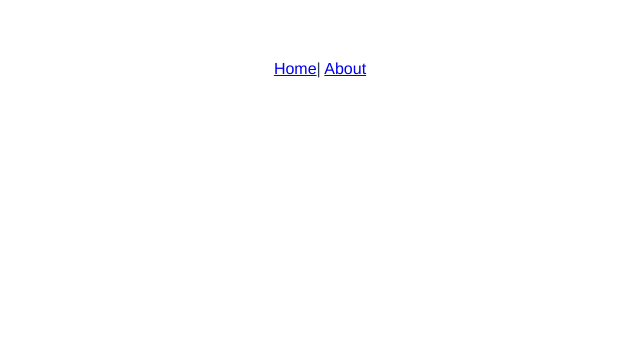
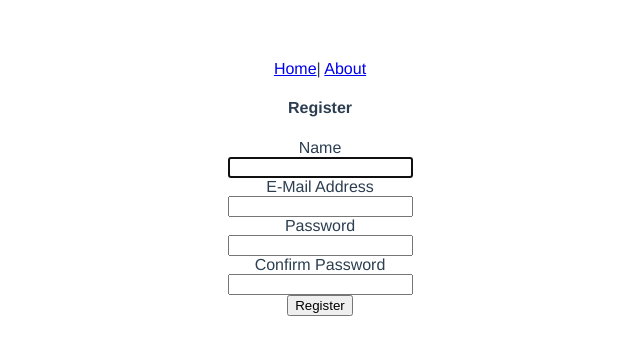
Before and after one commit to rcoppy/menu-qr-client-customer, a Vue app: page /register in a window 1280 px wide. Shown: the top 354 px of the page, without its empty margins (320-960 px from the left). Built offline with nearby package versions, Linux system fonts and the light colour scheme.

Commit message:
basic login functionality

```diff
--- a/src/App.vue
+++ b/src/App.vue
@@ -3,10 +3,41 @@
     <div id="nav">
       <router-link to="/">Home</router-link>|
       <router-link to="/about">About</router-link>
+      <span v-if="isLoggedIn">
+        |
+        <a @click="logout">Logout</a>
+      </span>
     </div>
     <router-view />
   </div>
 </template>
+
+<script>
+export default {
+  computed: {
+    isLoggedIn: function() {
+      return this.$store.getters.isLoggedIn;
+    }
+  },
+  methods: {
+    logout: function() {
+      this.$store.dispatch("logout").then(() => {
+        this.$router.push("/login");
+      });
+    }
+  },
+  created: function() {
+    this.$http.interceptors.response.use(undefined, function(err) {
+      return new Promise(function(resolve, reject) {
+        if (err.status === 401 && err.config && !err.config.__isRetryRequest) {
+          this.$store.dispatch(logout);
+        }
+        throw err;
+      });
+    });
+  }
+};
+</script>
 
 <style>
 #app {
--- /dev/null
+++ b/src/components/Login.vue
@@ -0,0 +1,36 @@
+<template>
+  <div>
+    <form class="login" @submit.prevent="login">
+      <h1>Sign in</h1>
+      <label>Email</label>
+      <input required v-model="user.email" type="email" placeholder="Name" />
+      <label>Password</label>
+      <input required v-model="user.password" type="password" placeholder="Password" />
+      <hr />
+      <button type="submit">Login</button>
+    </form>
+  </div>
+</template>
+
+<script>
+export default {
+  data() {
+    return {
+      user: {
+        email: "",
+        password: ""
+      }
+    };
+  },
+  methods: {
+    login: function() {
+      let email = this.email;
+      let password = this.password;
+      this.$store
+        .dispatch("login", { user: this.user })
+        .then(() => this.$router.push("/"))
+        .catch(err => console.log(err));
+    }
+  }
+};
+</script>
--- /dev/null
+++ b/src/components/Register.vue
@@ -0,0 +1,56 @@
+<template>
+  <div>
+    <h4>Register</h4>
+    <form @submit.prevent="register">
+      <label for="name">Name</label>
+      <div>
+        <input id="name" type="text" v-model="user.name" required autofocus />
+      </div>
+
+      <label for="email">E-Mail Address</label>
+      <div>
+        <input id="email" type="email" v-model="user.email" required />
+      </div>
+
+      <label for="password">Password</label>
+      <div>
+        <input id="password" type="password" v-model="user.password" required />
+      </div>
+
+      <label for="password-confirm">Confirm Password</label>
+      <div>
+        <input id="password-confirm" type="password" v-model="user.password_confirmation" required />
+      </div>
+
+      <div>
+        <button type="submit">Register</button>
+      </div>
+    </form>
+  </div>
+</template>
+
+<script>
+export default {
+  data() {
+    return {
+      user: {
+        name: "",
+        email: "",
+        password: "",
+        password_confirmation: ""
+      }
+    };
+  },
+  methods: {
+    register: function() {
+      let data = {
+        user: this.user
+      };
+      this.$store
+        .dispatch("register", data)
+        .then(() => this.$router.push("/"))
+        .catch(err => console.log(err));
+    }
+  }
+};
+</script>
--- /dev/null
+++ b/src/components/Secure.vue
@@ -0,0 +1,5 @@
+<template>
+  <div>
+    <h1>This page is protected by auth</h1>
+  </div>
+</template>
--- a/src/components/SignInForm.vue
+++ b/src/components/SignInForm.vue
@@ -20,10 +20,11 @@
   },
   methods: {
     login() {
-      if (this.user.username != "" && this.user.password != "") {
-        this.$store.dispatch('login', { email, password })
-       .then(() => this.$router.push('/'))
-       .catch(err => console.log(err))
+      if (this.user.email != "" && this.user.password != "") {
+        this.$store
+          .dispatch("login", { user })
+          .then(() => this.$router.push("/"))
+          .catch(err => console.log(err));
 
         /*this.$http
           .post("http://localhost:3000/users/sign_in", { user: this.user })
--- a/src/router.js
+++ b/src/router.js
@@ -1,12 +1,16 @@
 import Vue from 'vue'
 import Router from 'vue-router'
+import store from './store.js'
 import Home from './views/Home.vue'
+import About from './views/About.vue'
+import Login from './components/Login.vue'
+import Secure from './views/Secure.vue'
+import Register from './components/Register.vue'
 
 Vue.use(Router)
 
-export default new Router({
+let router = new Router({
   mode: 'history',
-  base: process.env.BASE_URL,
   routes: [
     {
       path: '/',
@@ -14,18 +18,41 @@
       component: Home
     },
     {
-      path: '/about',
-      name: 'about',
-      // route level code-splitting
-      // this generates a separate chunk (about.[hash].js) for this route
-      // which is lazy-loaded when the route is visited.
-      component: () => import(/* webpackChunkName: "about" */ './views/About.vue')
+      path: '/login',
+      name: 'login',
+      component: Login
+    },
+    {
+      path: '/register',
+      name: 'register',
+      component: Register
     },
     {
       path: '/secure',
       name: 'secure',
-      component: () => import(/* webpackChunkName: "secure" */ './views/Secure.vue')
+      component: Secure,
+      meta: {
+        requiresAuth: true
+      }
+    },
+    {
+      path: '/about',
+      name: 'about',
+      component: About
     }
-
   ]
 })
+
+router.beforeEach((to, from, next) => {
+  if (to.matched.some(record => record.meta.requiresAuth)) {
+    if (store.getters.isLoggedIn) {
+      next()
+      return
+    }
+    next('/login')
+  } else {
+    next()
+  }
+})
+
+export default router
--- a/src/store.js
+++ b/src/store.js
@@ -1,5 +1,6 @@
 import Vue from 'vue'
 import Vuex from 'vuex'
+import axios from 'axios'
 
 Vue.use(Vuex)
 
@@ -10,18 +11,32 @@
     user: {}
   },
   mutations: {
-
+    auth_request(state) {
+      state.status = 'loading'
+    },
+    auth_success(state, token, user) {
+      state.status = 'success'
+      state.token = token
+      state.user = user
+    },
+    auth_error(state) {
+      state.status = 'error'
+    },
+    logout(state) {
+      state.status = ''
+      state.token = ''
+    },
   },
   actions: {
     login({ commit }, user) {
       return new Promise((resolve, reject) => {
         commit('auth_request')
-        this.$http({ url: 'http://localhost:3000/users/sign_in', data: { user: user }, method: 'POST' })
+        axios({ url: 'http://localhost:3000/users/sign_in', data: user, method: 'POST' })
           .then(resp => {
             const token = resp.data.token
             const user = resp.data.user
             localStorage.setItem('token', token)
-            this.$http.defaults.headers.common['Authorization'] = token
+            axios.defaults.headers.common['Authorization'] = token
             commit('auth_success', token, user)
             resolve(resp)
           })
@@ -31,6 +46,40 @@
             reject(err)
           })
       })
+    },
+
+    register({ commit }, user) {
+      return new Promise((resolve, reject) => {
+        commit('auth_request')
+        axios({ url: 'http://localhost:3000/users', data: user, method: 'POST' })
+          .then(resp => {
+            const token = resp.data.token
+            const user = resp.data.user
+            localStorage.setItem('token', token)
+            axios.defaults.headers.common['Authorization'] = token
+            commit('auth_success', token, user)
+            resolve(resp)
+          })
+          .catch(err => {
+            commit('auth_error', err)
+            localStorage.removeItem('token')
+            reject(err)
+          })
+      })
+    },
+
+    logout({ commit }) {
+      return new Promise((resolve, reject) => {
+        commit('logout')
+        localStorage.removeItem('token')
+        delete axios.defaults.headers.common['Authorization']
+        resolve()
+      })
     }
+
+  },
+  getters: {
+    isLoggedIn: state => !!state.token,
+    authStatus: state => state.status,
   }
 })
--- a/src/views/Home.vue
+++ b/src/views/Home.vue
@@ -1,7 +1,6 @@
 <template>
   <div class="home">
     <img alt="Vue logo" src="../assets/logo.png" />
-    <SignInForm />
   </div>
 </template>
 
```
